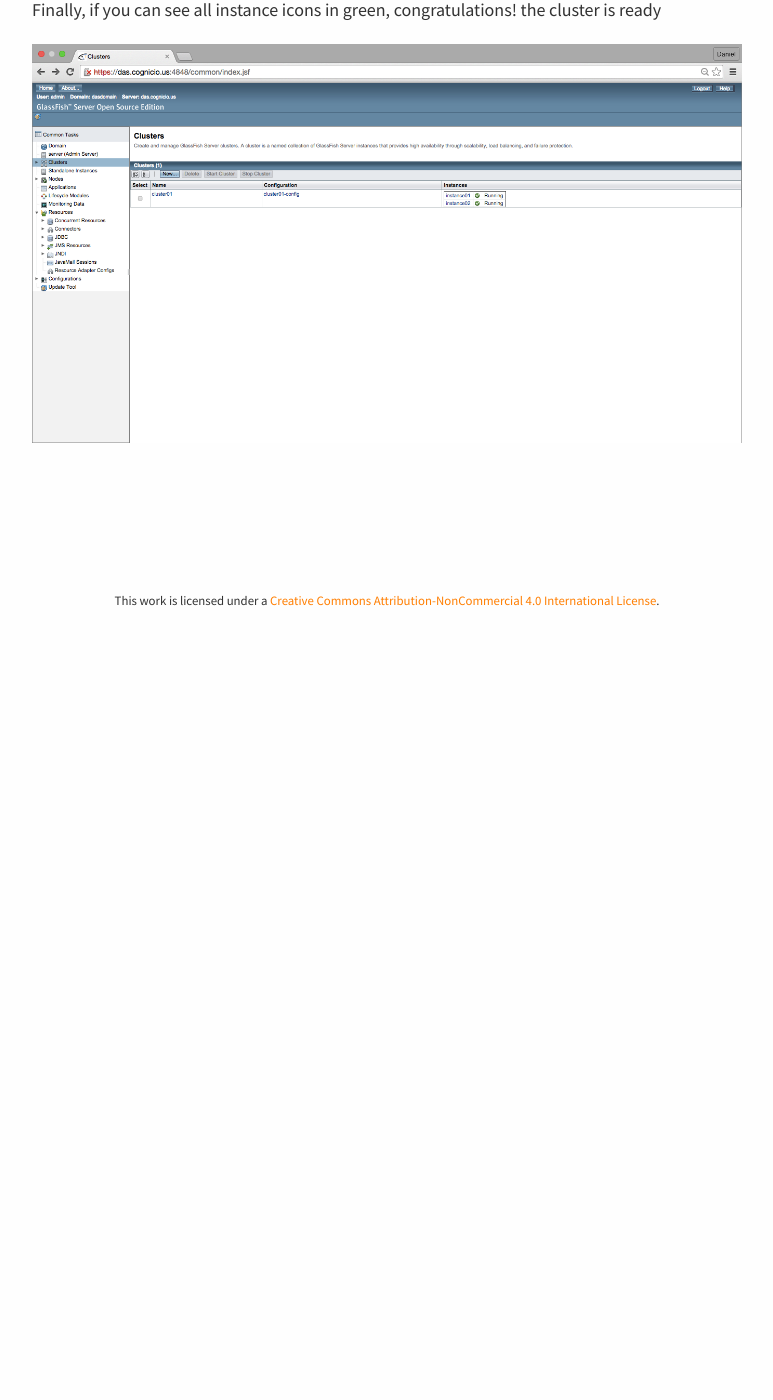
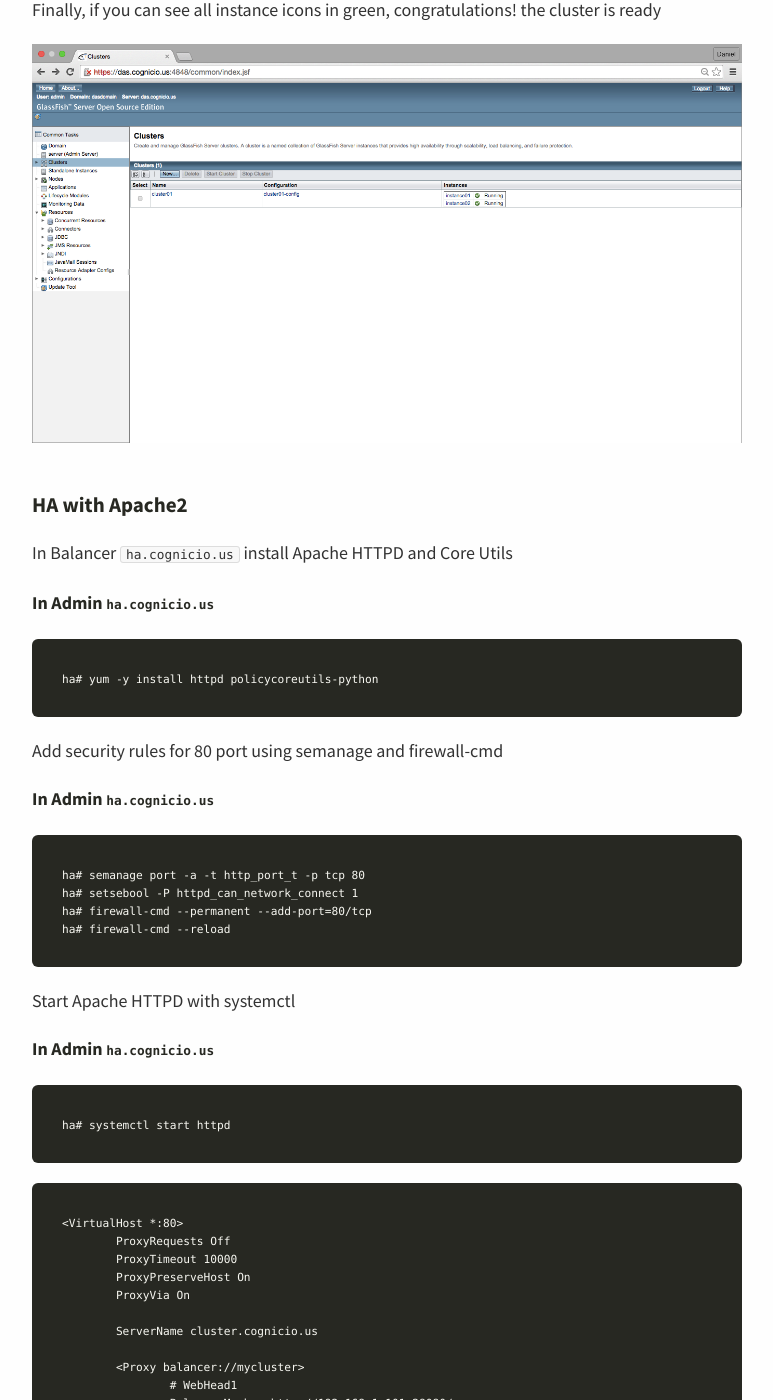
Before and after one commit to danielef/danielef.github.io, a Jekyll site: the page built from _posts/2015-05-21-install-glassfish-cluster.md, in a window 1280 px wide and 1400 px high, scrolled down 12513 px. Shown: the whole window, without its empty margins (253-1026 px from the left). Built offline with Jekyll 4.4.1, drawn with Linux system fonts in a browser that asks for light colours; nearby versions of some CDN libraries; Markdown is read by kramdown in place of the engine named in the settings; before the commit the page ends 13143 px from its top, so only the background shows below that; some of the changed text lies outside the part shown.

```diff
--- a/_posts/2015-05-21-install-glassfish-cluster.md
+++ b/_posts/2015-05-21-install-glassfish-cluster.md
@@ -322,3 +322,89 @@ In Glassfish Administration Console, go to `Cluster`, select `cluster01` and cli
 Finally, if you can see all instance icons in green, congratulations! the cluster is ready
 
 ![login]({{ site.url }}/public/images/gf-cluster-07.png)
+
+### HA with Apache2
+
+In Balancer `ha.cognicio.us` install Apache HTTPD and Core Utils
+
+#### In Admin `ha.cognicio.us`
+{% highlight text %}
+ha# yum -y install httpd policycoreutils-python
+{% endhighlight %}
+
+Add security rules for 80 port using semanage and firewall-cmd
+
+#### In Admin `ha.cognicio.us`
+{% highlight text %}
+ha# semanage port -a -t http_port_t -p tcp 80
+ha# setsebool -P httpd_can_network_connect 1
+ha# firewall-cmd --permanent --add-port=80/tcp
+ha# firewall-cmd --reload
+{% endhighlight %}
+
+Start Apache HTTPD with systemctl
+
+#### In Admin `ha.cognicio.us`
+{% highlight text %}
+ha# systemctl start httpd
+{% endhighlight %}
+
+{% highlight text %}
+<VirtualHost *:80>
+        ProxyRequests Off
+	ProxyTimeout 10000
+      	ProxyPreserveHost On
+      	ProxyVia On
+
+        ServerName cluster.cognicio.us
+
+        <Proxy balancer://mycluster>
+                # WebHead1
+                BalancerMember http://192.168.1.101:28080/
+                # WebHead2
+                BalancerMember http://192.168.1.102:28080/
+
+                # Security "technically we aren't blocking
+                # anyone but this the place to make those
+                # chages
+                Order allow,deny
+                Deny from none
+                Allow from all
+
+                # Load Balancer Settings
+                # We will be configuring a simple Round
+                # Robin style load balancer.  This means
+                # that all webheads take an equal share of
+                # of the load.
+                # ProxySet lbmethod=byrequests
+	        ProxySet lbmethod=bytraffic
+                ProxySet stickysession=JSESSIONID
+
+        </Proxy>
+
+        # balancer-manager
+        # This tool is built into the mod_proxy_balancer
+        # module and will allow you to do some simple
+        # modifications to the balanced group via a gui
+        # web interface.
+        <Location /balancer-manager>
+                SetHandler balancer-manager
+
+                # I recommend locking this one down to your
+                # your office
+                Order deny,allow
+                Allow from all
+        </Location>
+
+        # Point of Balance
+        # This setting will allow to explicitly name the
+        # the location in the site that we want to be
+        # balanced, in this example we will balance "/"
+        # or everything in the site.
+
+        #ProxyPass /clusterjsp balancer://mycluster/clusterjsp stickysession=JSESSIONID
+	ProxyPass / balancer://mycluster/
+        ProxyPassReverse /  balancer://mycluster/
+        ProxyPassReverseCookieDomain balancer://mycluster/ http://cluster.cognicio.us
+</VirtualHost>
+{% endhighlight %}
```
